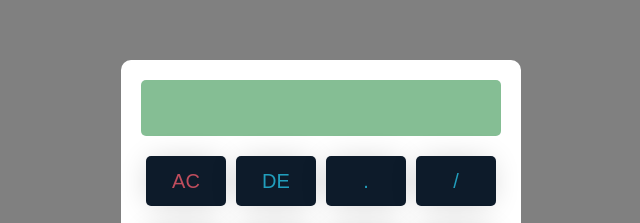
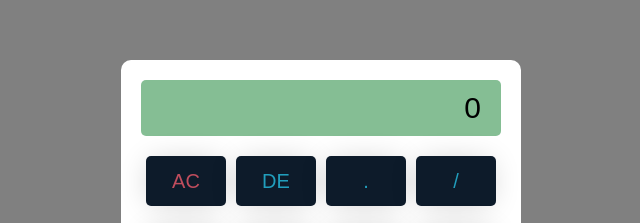
Before and after one commit to ErickFloress/Calculadora, a plain HTML site: page index.html in a window 1280 px wide. Shown: the part 112-335 px from the top of the page, 319-959 px from the left. Drawn offline with Linux system fonts and the light colour scheme.

Commit message:
Update index.html

```diff
--- a/index.html
+++ b/index.html
@@ -13,7 +13,7 @@
 
 <body>
     <div id="calculator">
-        <input type="text" id="display" disabled>
+        <input type="text" id="display" placeholder="0" disabled>
         <br />
         <button id="ac" class="operator">AC</button>
         <button id="de" class="operator">DE</button>
```
